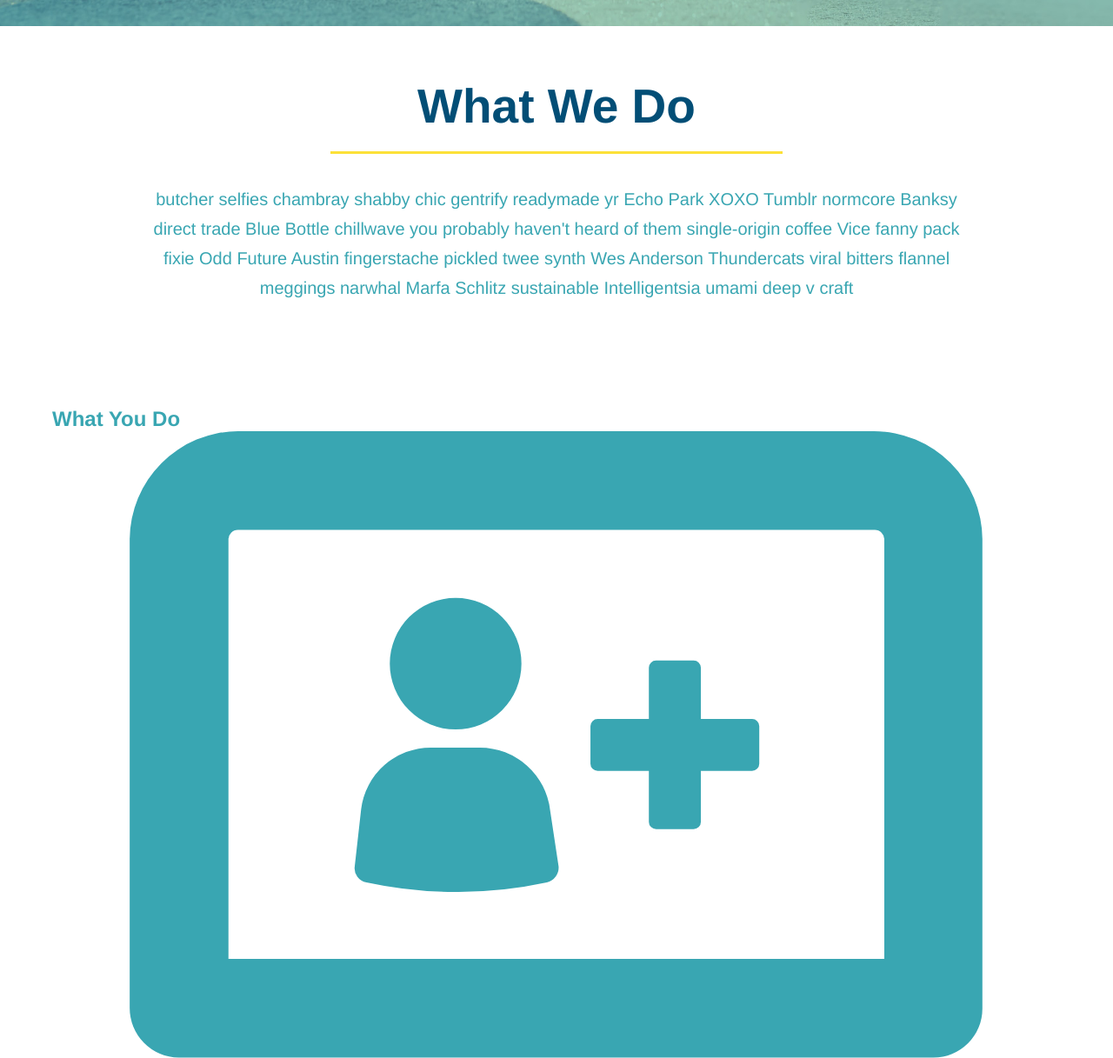
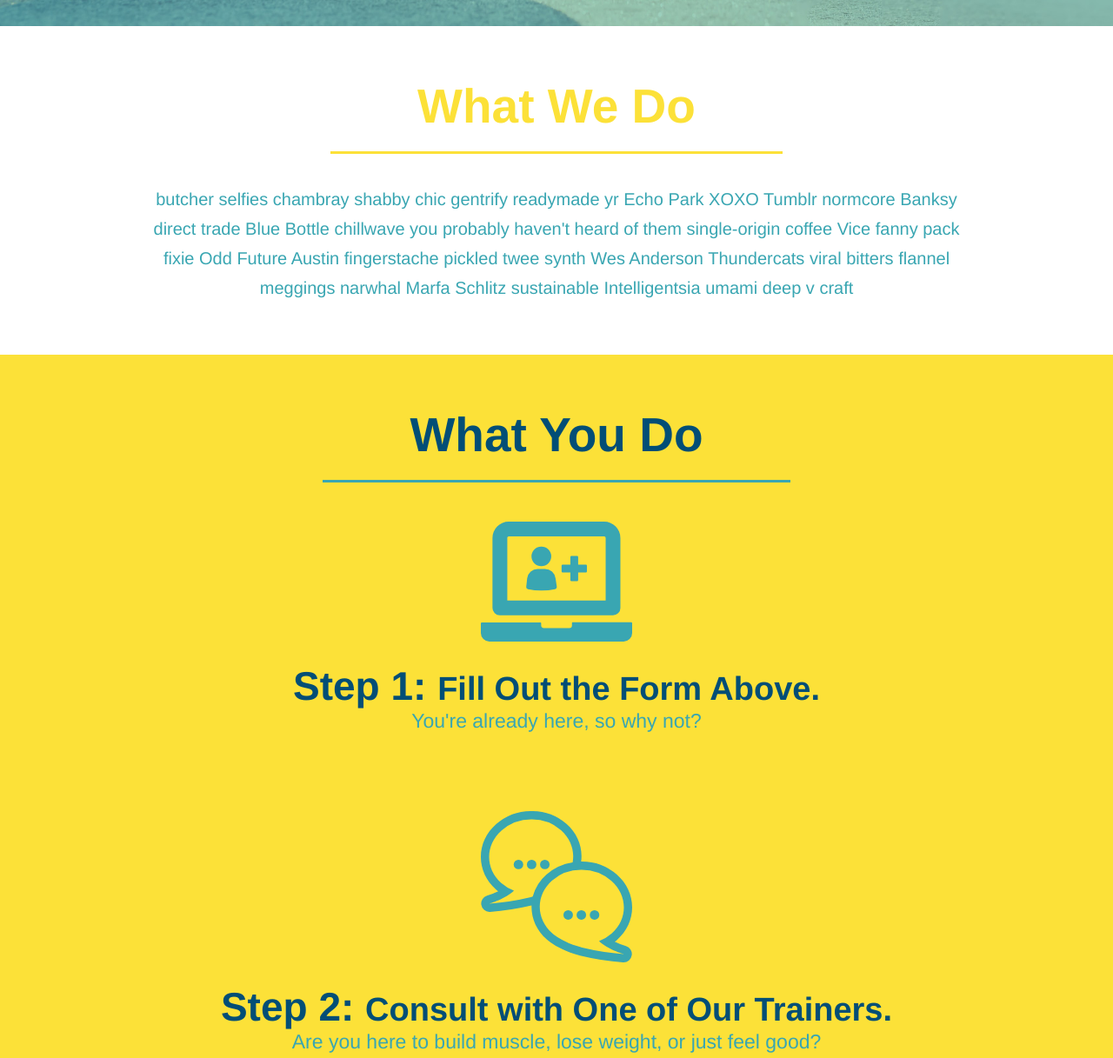
Before and after one commit to absius/run-buddy, a plain HTML site: page index.html in a window 1280 px wide. Shown: the part 652-1869 px from the top of the page at 87% size. Drawn offline with Linux system fonts and the light colour scheme.

Commit message:
styled what you do section

```diff
--- a/assets/css/style.css
+++ b/assets/css/style.css
@@ -125,16 +125,6 @@
     text-align: center;
 }
 
-.intro h2 {
-    font-size: 55px;
-    color: #024e76;
-    margin-bottom: 35px;
-    padding: 0 100px 20px 100px;
-    border-bottom: 3px solid;
-    border-color: #fce138;
-    display: inline-block;
-}
-
 .intro p {
     line-height: 1.7;
     color: #39a6b2;
@@ -142,3 +132,50 @@
     font-size: 20px;
     margin: 0 auto;
 }
+
+.section-title {
+    font-size: 55px;
+    color: #024e76;
+    margin-bottom: 35px;
+    padding: 0 100px 20px 100px;
+    display: inline-block;
+    border-bottom: 3px solid;
+}
+
+.primary-border {
+    color: #fce138;
+}
+
+.secondary-border {
+    border-color: #39a6b2;
+}
+
+
+.steps {
+    text-align: center;
+    background: #fce138;
+}
+
+.steps div {
+    margin-bottom: 80px;
+}
+
+.steps img {
+    width: 15%;
+    margin: 10px 0;
+}
+
+.steps h3 {
+    color: #024e76;
+    font-size: 46px;
+    margin-top: 10px;
+}
+
+.steps p {
+    color: #39a6b2;
+    font-size: 23px;
+}
+
+.steps span {
+    font-size: 38px;
+}
--- a/index.html
+++ b/index.html
@@ -65,37 +65,37 @@
 
     <!-- "what we do" section-->
     <section id="what-we-do" class="intro">
-        <h2>What We Do</h2>
+        <h2 class="primary-border section-title">What We Do</h2>
         <p>
             butcher selfies chambray shabby chic gentrify readymade yr Echo Park XOXO Tumblr normcore Banksy direct trade Blue Bottle chillwave you probably haven't heard of them single-origin coffee Vice fanny pack fixie Odd Future Austin fingerstache pickled twee synth Wes Anderson Thundercats viral bitters flannel meggings narwhal Marfa Schlitz sustainable Intelligentsia umami deep v craft
         </p>
     </section>
 
     <!-- "what you do" section-->
-    <section id="what-you-do">
-        <h2>What You Do</h2>
+    <section id="what-you-do" class="steps">
+        <h2 class="secondary-border section-title">What You Do</h2>
 
         <div>
             <img src="./assets/images/step-1.svg" alt="" />
-            <h3>Step 1: Fill Out the Form Above.</h3>
+            <h3>Step 1: <span>Fill Out the Form Above.</span></h3>
             <p>You're already here, so why not?</p>
         </div>
 
         <div>
             <img src="./assets/images/step-2.svg" alt="" />
-            <h3>Step 2: Consult with One of Our Trainers.</h3>
+            <h3>Step 2: <span>Consult with One of Our Trainers.</span></h3>
             <p>Are you here to build muscle, lose weight, or just feel good?</p>
         </div>
 
         <div>
             <img src="./assets/images/step-3.svg" alt="" />
-            <h3>Step 3: Get Running.</h3>
+            <h3>Step 3: <span>Get Running.</span></h3>
             <p>Hit the ground running (literally) once your trainer lays out your plan.</p>
         </div>
 
         <div>
             <img src="./assets/images/step-4.svg" alt="" />
-            <h3>Step 4: See Results.</h3>
+            <h3>Step 4: <span>See Results.</span></h3>
             <p>Bi-weekly checkins with your trainer will keep you focused</p>
         </div>
     </section>
```
